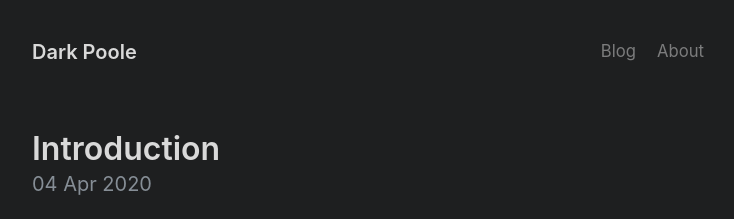
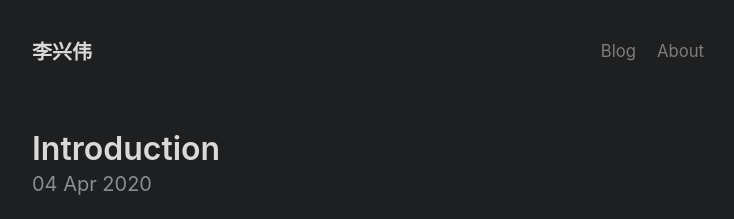
Before and after one commit to Lixingwei0623/Lixingwei0623.github.io, a Jekyll site: the page built from index.html, in a window 1280 px wide. Shown: the top 219 px of the page, without its empty margins (272-1006 px from the left). Built offline with Jekyll 4.4.1, drawn with Linux system fonts in a browser that asks for light colours; the list of posts is cut into pages by our own code.

Commit message:
updata _config.yml

```diff
--- a/_config.yml
+++ b/_config.yml
@@ -1,6 +1,6 @@
 # Setup
-title: Dark Poole
-url: https://getpoole.com
+title: 李兴伟
+url: https://Lixingwei0623.github.io
 paginate: 1
 baseurl: ""
 permalink: pretty
```
